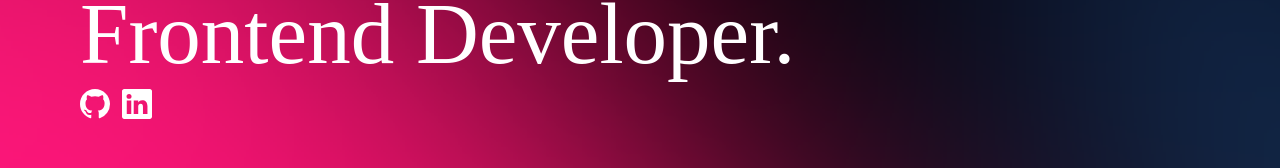
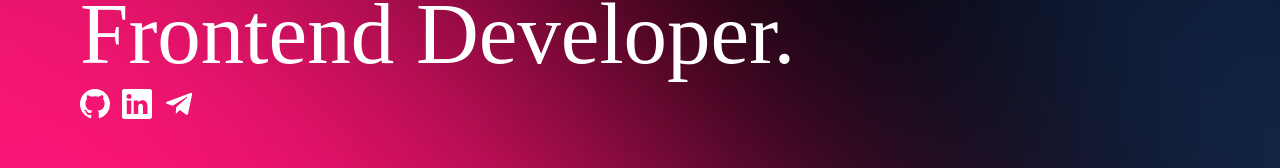
Before and after one commit to stpkkk/stpkkk-portfolio, a React (Vite) app: page / in a window 1280 px wide. Shown: the part 632-800 px from the top of the page. Built offline with nearby package versions, Linux system fonts and the light colour scheme; a web font is replaced by a local one.

Commit message:
Promo rename to Banner, refactoring

```diff
--- a/src/App.tsx
+++ b/src/App.tsx
@@ -1,14 +1,13 @@
 import React from 'react';
-import { About, Header, Promo, Contact, Projects, Skills } from './components';
+import { About, Header, Banner, Contact, Projects } from './components';
 
 export const App: React.FC = () => {
   return (
     <>
       <div className="bg-site bg-no-repeat bg-cover overflow-hidden h-[4000px]">
         <Header />
-        <Promo />
+        <Banner />
         <About />
-        <Skills />
         <Projects />
         <Contact />
       </div>
--- a/src/components/Promo.tsx
+++ b/src/components/Banner.tsx
@@ -1,21 +1,26 @@
 import React from 'react';
 import { BsGithub, BsLinkedin } from 'react-icons/bs';
+import { FaTelegramPlane } from 'react-icons/fa';
 import { TypeAnimation } from 'react-type-animation';
 import { motion } from 'framer-motion';
 import { fadeIn } from '../motion/variants';
 import { Waves } from './Waves';
 
-export const Promo: React.FC = () => {
+export const Banner: React.FC = () => {
+  const links = [
+    { Icon: BsGithub, link: 'https://github.com/stpkkk' },
+    { Icon: BsLinkedin, link: 'https://www.linkedin.com/in/igor-stepanov1' },
+    { Icon: FaTelegramPlane, link: 'https://t.me/stpkk' },
+  ];
   return (
     <section className="section h-screen" id="home">
       <div>
         <Waves />
-
         <motion.div
           variants={fadeIn('right', 0.3)}
           initial="hidden"
           whileInView={'show'}
-          className="w-full p-6 pl-20 absolute top-1/2 overflow-hidden xl:max-w-[870px] xl:top-10  sm:text-[14px] sm:pl-[15px] sm:mt-80"
+          className="w-full p-6 pl-20 absolute top-1/2 overflow-hidden xl:max-w-[870px] xl:top-10  isMobile:text-[14px] isMobile:pl-[15px] isMobile:mt-80"
         >
           <motion.div
             variants={fadeIn('left', 0.6)}
@@ -36,25 +41,19 @@ export const Promo: React.FC = () => {
               repeat={Infinity}
             />
           </motion.div>
-          <h1 className="font-title text-[87px] leading-none  sm:text-[32px]">
+          <h1 className="font-title text-[87px] leading-none  isMobile:text-[32px]">
             I am Igor Stepanov,
             <br />a creative
             <br /> Frontend Developer.
           </h1>
           <ul className="flex gap-x-3 pt-3">
-            <li>
-              <a href="https://github.com/stpkkk" target={'_blank'}>
-                <BsGithub size={30} />
-              </a>
-            </li>
-            <li>
-              <a
-                href="https://www.linkedin.com/in/igor-stepanov1"
-                target={'_blank'}
-              >
-                <BsLinkedin size={30} />
-              </a>
-            </li>
+            {links.map(({ Icon, link }, index) => (
+              <li key={index}>
+                <a href={link} target={'_blank'}>
+                  <Icon size={30} />
+                </a>
+              </li>
+            ))}
           </ul>
         </motion.div>
       </div>
--- a/src/components/index.ts
+++ b/src/components/index.ts
@@ -1,7 +1,7 @@
 export { Header } from './Header';
 export { NavMobile } from './NavMobile';
 export { Navigation } from './Navigation';
-export { Promo } from './Promo';
+export { Banner } from './Banner';
 export { About } from './About';
 export { Skills } from './Skills';
 export { Projects } from './Projects';
```
